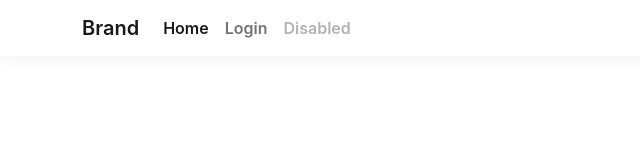
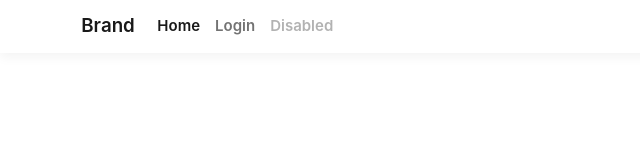
Before and after one commit to jnnrz/nx, a Next.js app: page / in a window 1280 px wide. Shown: the top 160 px of the page, without its empty margins (0-640 px from the left). Built offline with nearby package versions, Linux system fonts and the light colour scheme.

Commit message:
Font set to 15

```diff
--- a/styles/globals.scss
+++ b/styles/globals.scss
@@ -14,6 +14,7 @@ body {
   margin: 0;
   font-family: -apple-system, BlinkMacSystemFont, Inter, Roboto, Segoe UI, Oxygen,
     Ubuntu, Cantarell, Fira Sans, Droid Sans, Helvetica Neue, sans-serif;
+  font-size: 15px;
 }
 
 a {
```
